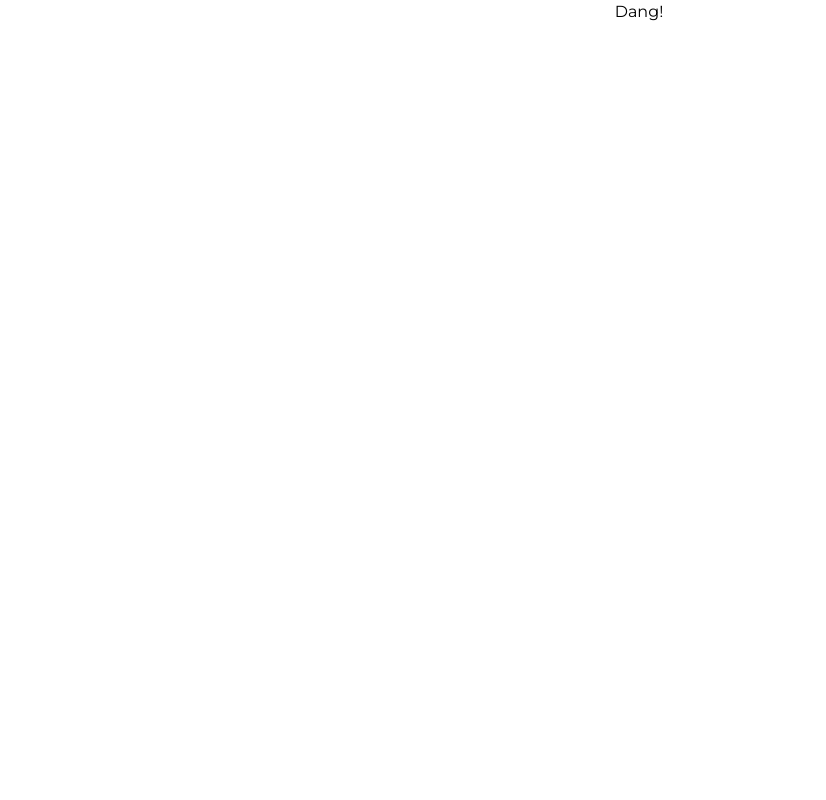
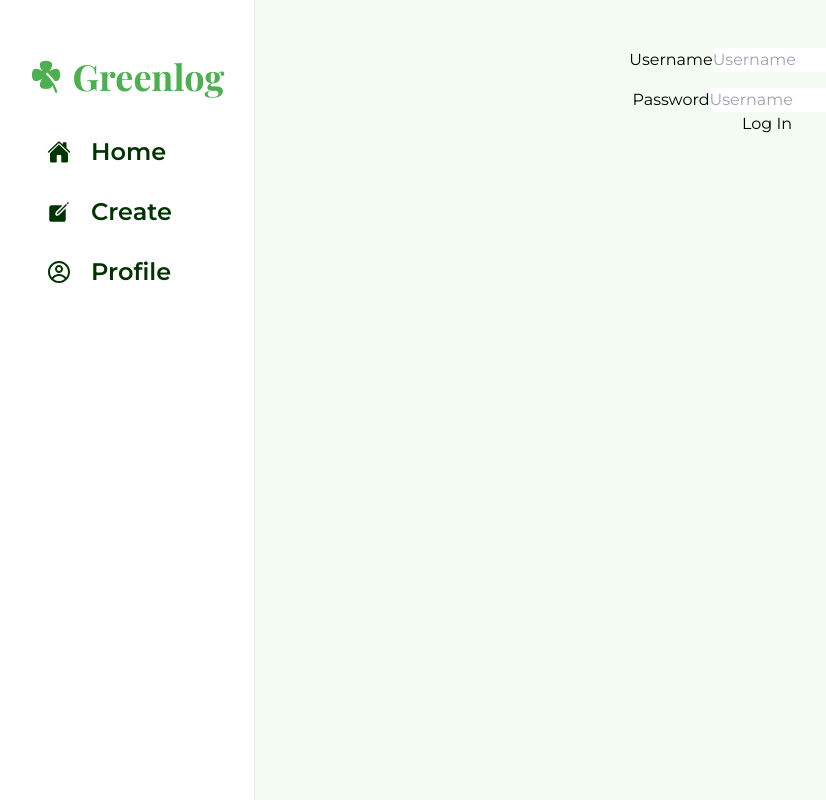
Before and after one commit to lunnne/Green-log, a React (Vite) app in the folder frontend/: page /login in a window 1280 px wide. Before the commit this address had no page. Shown: the whole page, without its empty margins (1-827 px from the left). Built offline with nearby package versions, Linux system fonts and the light colour scheme; a web font is replaced by a local one.

Commit message:
feat: login

```diff
--- a/frontend/src/features/auth/LogIn.tsx
+++ b/frontend/src/features/auth/LogIn.tsx
@@ -1,6 +1,19 @@
-
 export default function LogIn() {
   return (
-    <div>Login</div>
-  )
+    <section>
+      <div>
+        <form>
+          <div className="mb-4">
+            <label htmlFor="username">Username</label>
+            <input type="username" name="username" id="username" placeholder="Username" />
+          </div>
+          <div>
+            <label htmlFor="password">Password</label>
+            <input type="password" name="password" id="password" placeholder="Username" />
+          </div>
+          <button type="submit">Log In</button>
+        </form>
+      </div>
+    </section>
+  );
 }
--- a/frontend/src/main.tsx
+++ b/frontend/src/main.tsx
@@ -8,7 +8,8 @@ import Errorpage from './pages/ErrorPage.tsx';
 import PostDetail from './pages/PostDetail.tsx';
 import Home from './pages/Home.tsx';
 import AddPost from './pages/AddPost.tsx';
-import SignUp from './features/auth/Signup.tsx';
+import SignUp from './features/auth/SignUp.tsx';
+import LogIn from './features/auth/LogIn.tsx';
 
 const router = createBrowserRouter([
   {
@@ -21,6 +22,7 @@ const router = createBrowserRouter([
       { path: 'posts/:postId', element: <PostDetail /> },
       { path: 'create', element: <AddPost /> },
       { path: 'signup', element: <SignUp /> },
+      { path: 'login', element: <LogIn /> },
     ],
   },
 ]);
```
